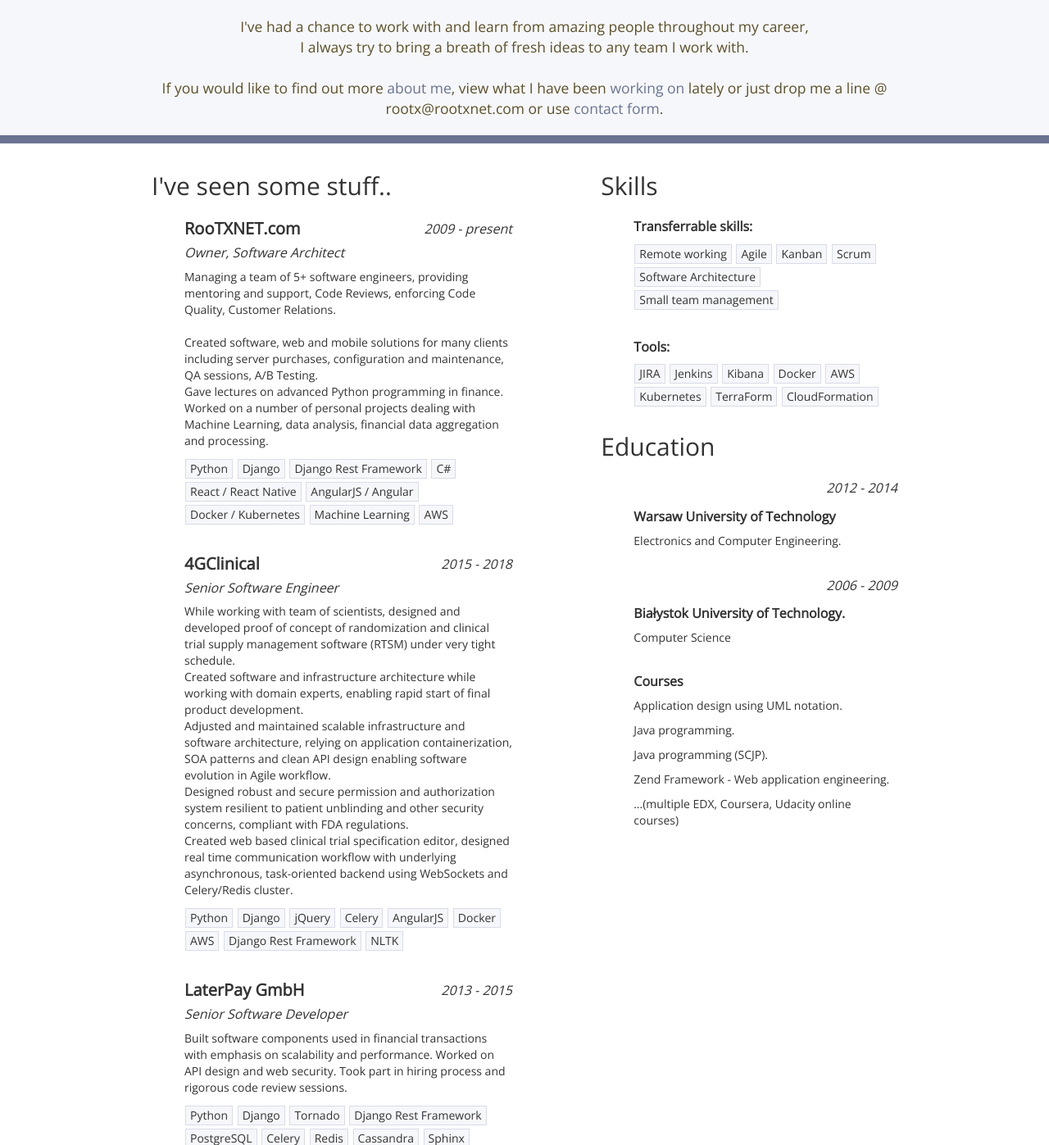
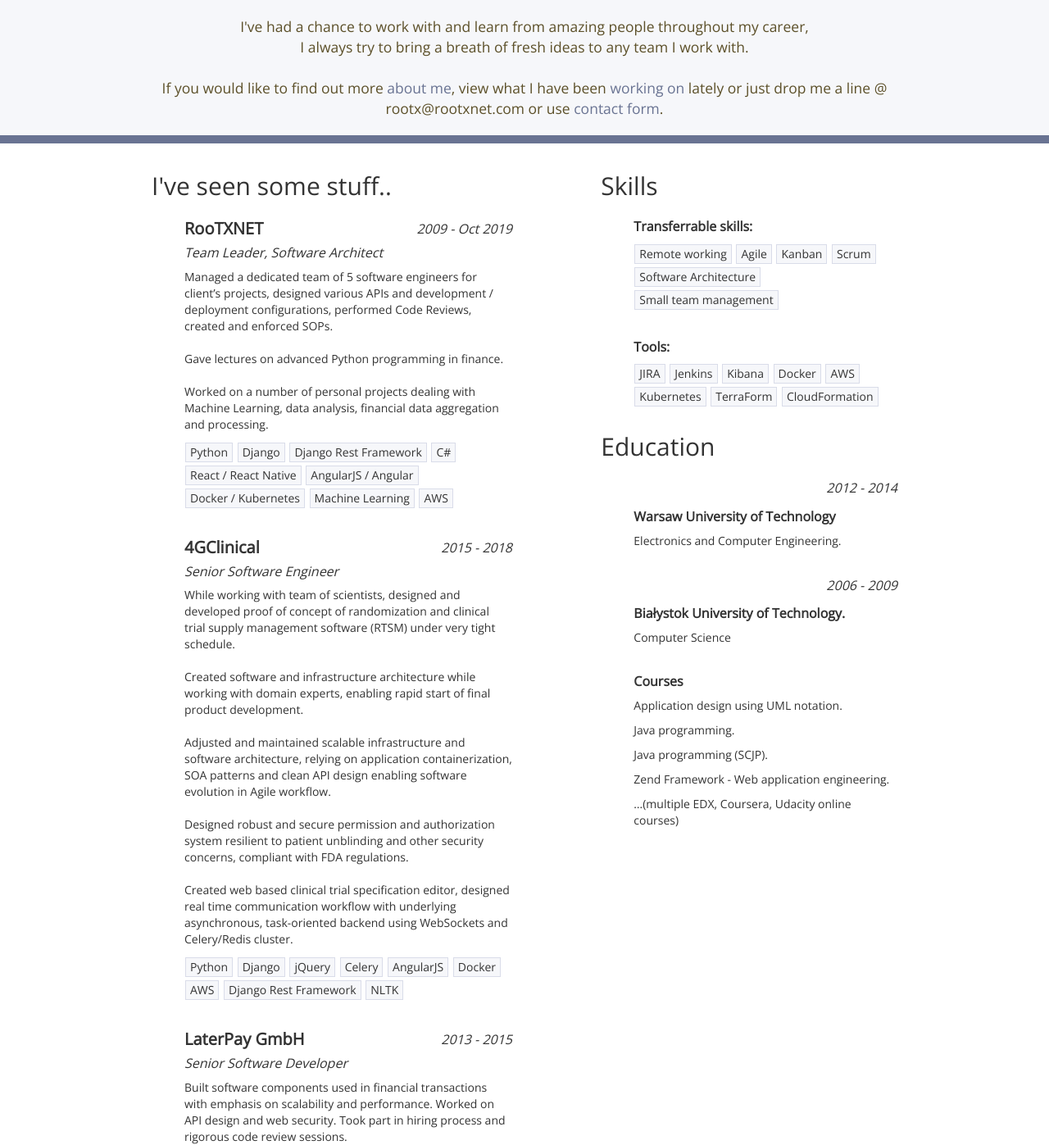
Before and after one commit to rootxnet/rootxnet-web, a Django app: template web/templates/index.html in a window 1280 px wide. Shown: the part 500-1897 px from the top of the page at 82% size. Run offline with Django 3.2, Linux system fonts and the light colour scheme; the template is opened without the code that fills it, so the values that code supplies are empty; some libraries are stand-ins or nearby versions.

Commit message:
Update Resume with latest information, formatting

```diff
--- a/web/templates/index.html
+++ b/web/templates/index.html
@@ -38,21 +38,19 @@
 
                 <ul id="profile-experience">
                     <li>
-                        <div class="date">2009 - present</div>
-                        <h3>RooTXNET.com</h3>
-                        <h4>Owner, Software Architect</h4>
+                        <div class="date">2009 - Oct 2019</div>
+                        <h3>RooTXNET</h3>
+                        <h4>Team Leader, Software Architect</h4>
 
                         <p>
-                            Managing a team of 5+ software engineers, providing mentoring and support,
-                            Code Reviews, enforcing Code Quality, Customer Relations.
+                            Managed a dedicated team of 5 software engineers for client’s projects,
+                            designed various APIs and development / deployment configurations, performed Code Reviews,
+                            created and enforced SOPs.
                             <br/>
                             <br/>
 
-                            Created software, web and mobile solutions for many clients including server purchases,
-                            configuration and maintenance, QA sessions, A/B Testing.
+                            Gave lectures on advanced Python programming in finance.
                             <br/>
-
-                            Gave lectures on advanced Python programming in finance.
                             <br/>
 
                             Worked on a number of personal projects dealing with Machine Learning, data analysis,
@@ -80,18 +78,22 @@
                             While working with team of scientists, designed and developed proof of concept of
                             randomization and clinical trial supply management software (RTSM) under very tight schedule.
                             <br/>
+                            <br/>
 
                             Created software and infrastructure architecture while working with domain experts,
                             enabling rapid start of final product development.
+                            <br/>
                             <br/>
 
                             Adjusted and maintained scalable infrastructure and software architecture, relying on
                             application containerization, SOA patterns and clean API design enabling software
                             evolution in Agile workflow.
                             <br/>
+                            <br/>
 
                             Designed robust and secure permission and authorization system resilient to patient
                             unblinding and other security concerns, compliant with FDA regulations.
+                            <br/>
                             <br/>
 
                             Created web based clinical trial specification editor, designed real time communication
```
